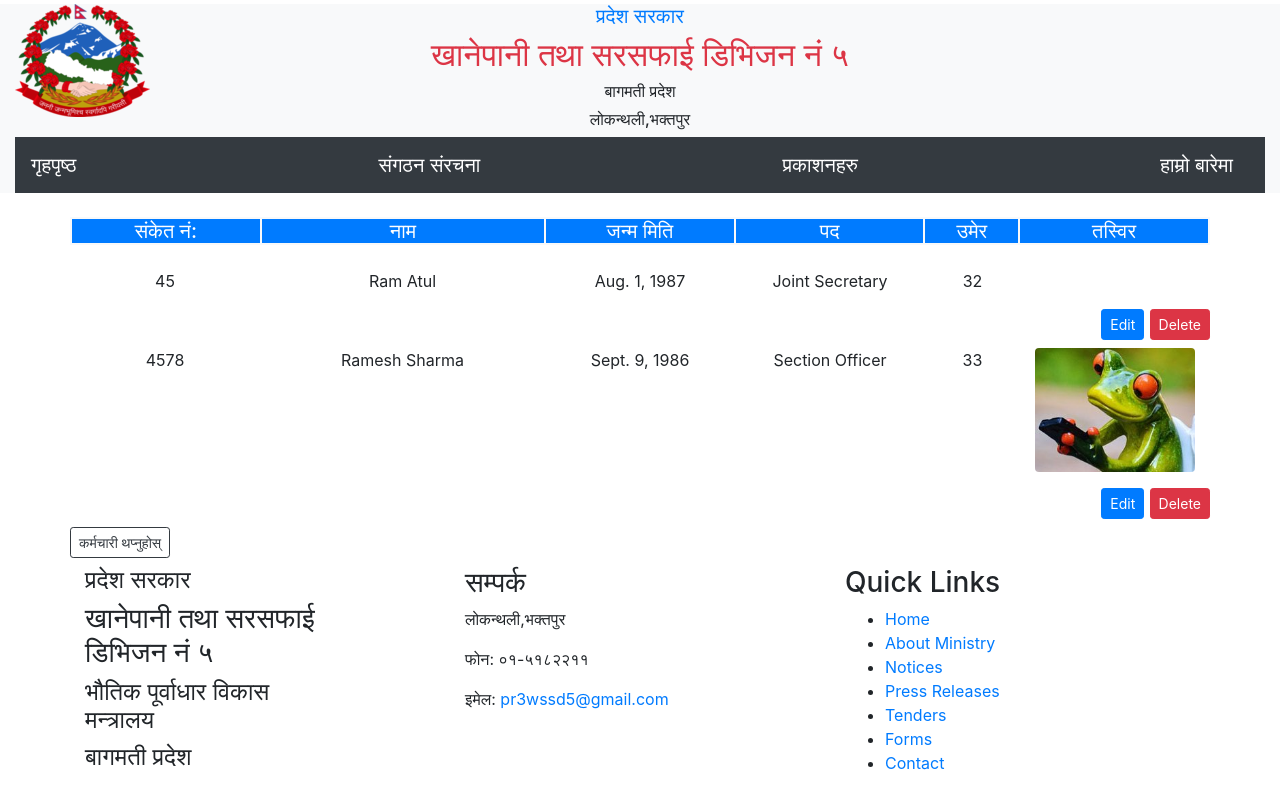
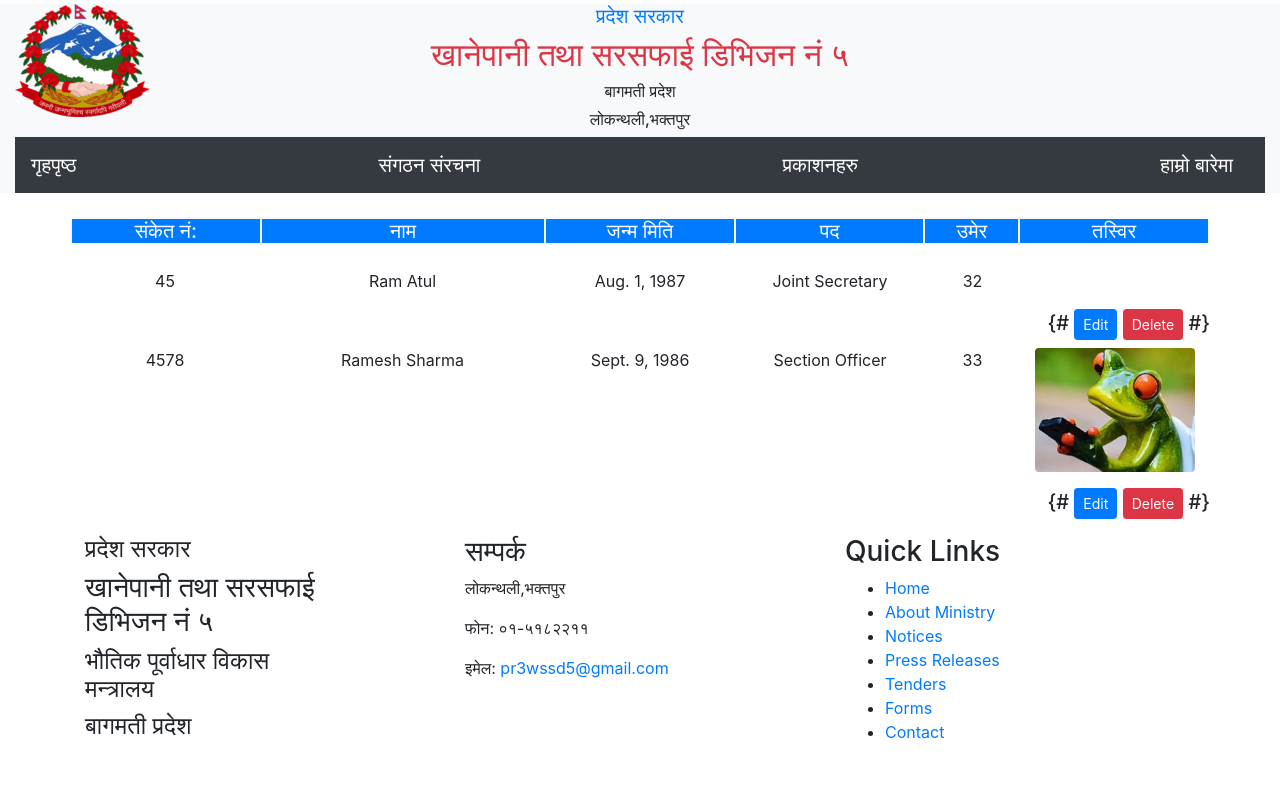
Before and after one commit to sandeeparyal/dwss_bhaktapur, a Django app: page /employee_list/ in a window 1280 px wide. Run offline with Django 3.2, Linux system fonts and the light colour scheme; data comes from the database, SQL or seed files in the repository; both versions use the stored data as it was after the commit; some libraries are stand-ins or nearby versions.

Commit message:
Removed unnecessary features

```diff
--- a/dwssd/settings.py
+++ b/dwssd/settings.py
@@ -23,7 +23,7 @@ BASE_DIR = os.path.dirname(os.path.dirname(os.path.abspath(__file__)))
 SECRET_KEY = 'z&cw=0=e7&h2=51u9!cignw1=)%+1bvc048nf8p6ch22c1=j7o'
 
 # SECURITY WARNING: don't run with debug turned on in production!
-DEBUG = False
+DEBUG = True
 
 ALLOWED_HOSTS = ['*']
 
--- a/wsasd5/templates/wsasd5/employee_list.html
+++ b/wsasd5/templates/wsasd5/employee_list.html
@@ -66,8 +66,8 @@
 <div class="container">
    <div class="row">
 	<div class="ml-auto h5">
-          <a class="btn btn-primary btn-sm" href="{% url 'employee_edit' employee_id=i.employee_id %}"> Edit </a>
-	  <a class="btn btn-danger btn-sm" href="{% url 'employee_delete' employee_id=i.employee_id %}" onclick="return confirm('Are you sure you want to delete this item?');">Delete</a>
+		{#  <a class="btn btn-primary btn-sm" href="{% url 'employee_edit' employee_id=i.employee_id %}"> Edit </a>
+		<a class="btn btn-danger btn-sm" href="{% url 'employee_delete' employee_id=i.employee_id %}" onclick="return confirm('Are you sure you want to delete this item?');">Delete</a> #}
 	</div>
     </div>
 
@@ -79,7 +79,7 @@
 <div class="container">
    <div class="row">
      <div class="h5 mr-auto">
-	<a class="btn btn-outline-dark btn-sm" href="{% url 'employee_add' %}">कर्मचारी थप्नुहोस्</a>
+	     {#	<a class="btn btn-outline-dark btn-sm" href="{% url 'employee_add' %}">कर्मचारी थप्नुहोस्</a>#}
       </div>
    </div>
 </div>
--- a/wsasd5/templates/wsasd5/index.html
+++ b/wsasd5/templates/wsasd5/index.html
@@ -37,7 +37,7 @@
         </div>
 
         <div class="col-md-2">
-            <p class="d-block p-2 bg-primary text-center text-white"> <a class="text-white" href="{% url 'fibonacci_gen' %}" >सूचनाहरु</a></p>
+		{#            <p class="d-block p-2 bg-primary text-center text-white"> <a class="text-white" href="{% url 'fibonacci_gen' %}" >सूचनाहरु</a></p>#}
             <div>
                 {% for i in news %}
                     <p class="text-left text-primary"> {{ i.title }} </p>
--- a/wsasd5/urls.py
+++ b/wsasd5/urls.py
@@ -8,10 +8,10 @@ from . import views
 
 urlpatterns = [
         path('', views.index, name='index'),
-        path('employee_add/', views.employee_add, name='employee_add'),
+#        path('employee_add/', views.employee_add, name='employee_add'),
         path('employee_list/', views.employee_list, name='employee_list'),
-        path('<employee_id>/employee_edit/', views.employee_edit, name='employee_edit'),
-        path('<employee_id>/employee_delete/', views.employee_delete, name='employee_delete'),
-        path('senior_employee/', views.senior_employee, name='senior_employee'),
-        path('fibonacci_gen/', views.fibonacci_gen, name='fibonacci_gen'),
+#        path('<employee_id>/employee_edit/', views.employee_edit, name='employee_edit'),
+#        path('<employee_id>/employee_delete/', views.employee_delete, name='employee_delete'),
+#        path('senior_employee/', views.senior_employee, name='senior_employee'),
+#        path('fibonacci_gen/', views.fibonacci_gen, name='fibonacci_gen'),
 ]
```
Also changed, not shown: wsasd5/views.py (+9 -0 lines), db.sqlite3.
